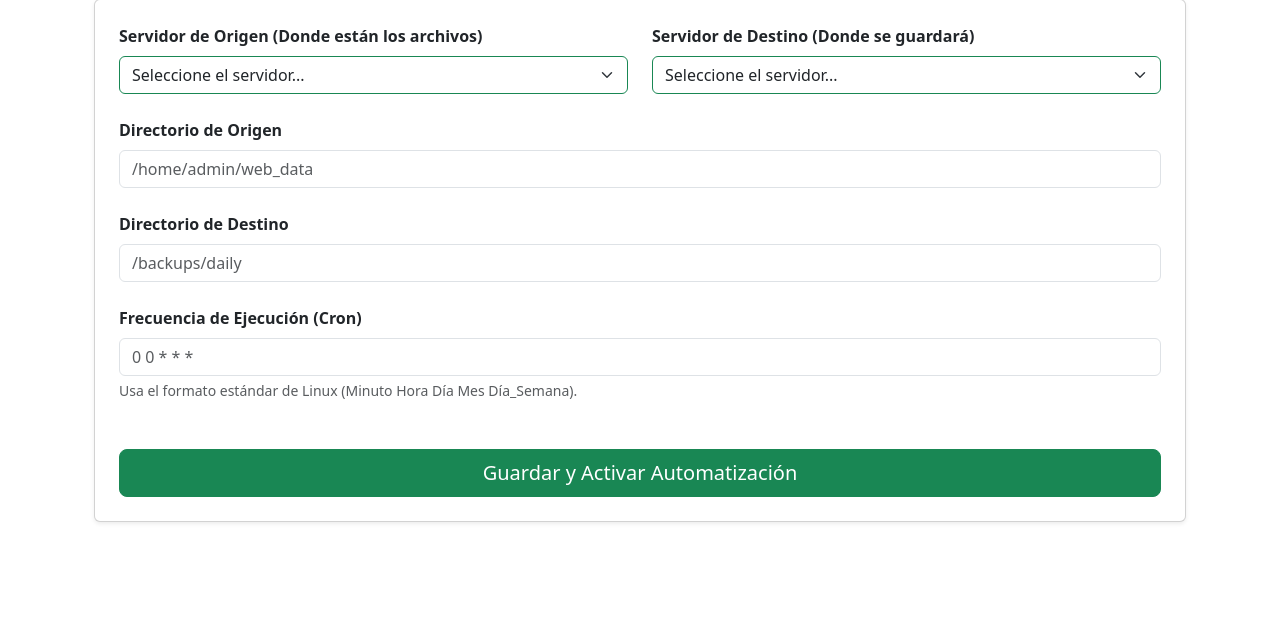
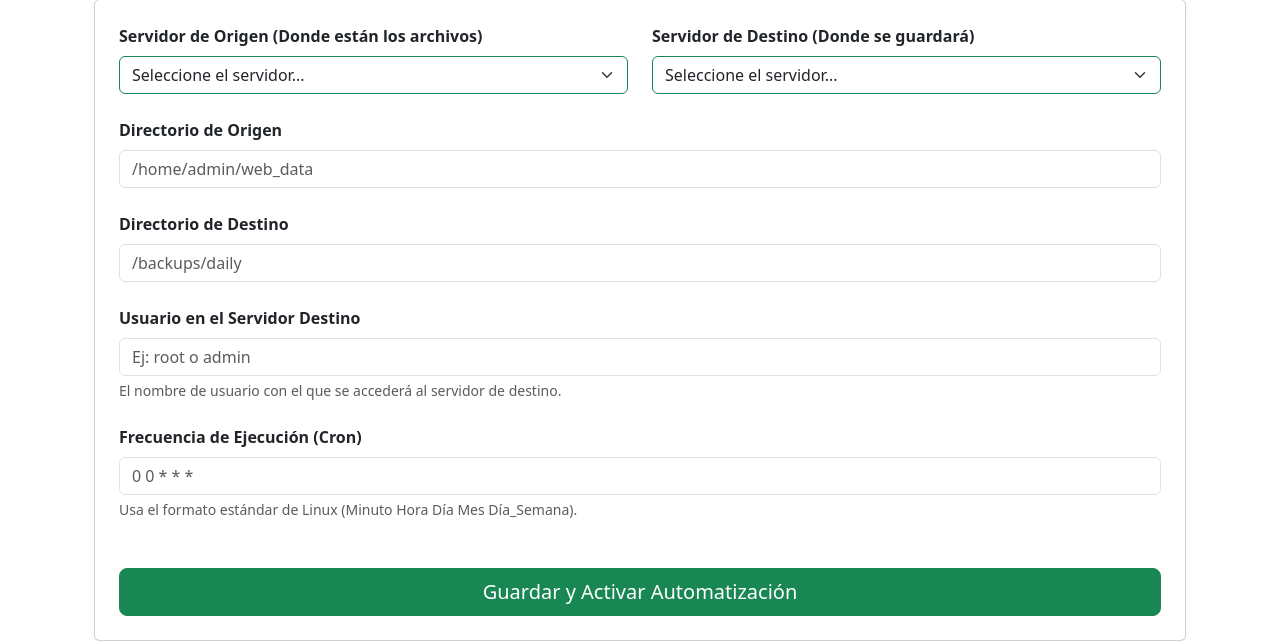
Before and after one commit to BrianTex/Respaldos, a Django app: page /configuracion/add/ in a window 1280 px wide. Shown: the part 175-816 px from the top of the page. Before the commit the page ends 698 px from the top, so only its background shows below. Run offline with Django 4.2, Linux system fonts and the light colour scheme; a user stored in the database is signed in; data comes from the database, SQL or seed files in the repository.

Commit message:
Se agregó una lista de configuraciones y una URL para borrar dichas configuraciones

```diff
--- a/core/urls.py
+++ b/core/urls.py
@@ -11,4 +11,6 @@
     path('api/listaReportes',views.listar_reportes,name='listaReportes'),
     path('servers/reportes',views.desplegar_async, name='desplegar_async'),
     path('configuracion/add/', views.add_configuracion, name='add_configuracion'),
+    path('configuracion/<int:pk>/delete/', views.delete_configuracion, name='delete_configuracion'),
+    path('configuracion/', views.configuracion_list, name='configuracion_list'),
 ]
--- a/core/views.py
+++ b/core/views.py
@@ -80,28 +80,28 @@
     return render(request, 'delete_server_confirm.html', {'server': server})
 
 #View que recibe la informaciòn mandada por el script
-def reportar(request,server_id):
-    if request.method=='POST':
-        token=request.POST.get('Autorizacion')
+def reportar(request, server_id):
+    if request.method == 'POST':
+        token = request.POST.get('Autorizacion')
         try:
-            servidor=Server.objects.get(id=server_id)
-            if servidor.password_bot!=token:
+            servidor = Server.objects.get(id=server_id)
+
+            if servidor.contrasena_bot != token:
                 return JsonResponse({'error': 'Token inválido'}, status=403)
 
-            estado=request.POST.get('estado')
-            archivo=request.POST.get('archivo')
-            fecha=request.POST.get('fecha')
+            estado = request.POST.get('estado')
+            archivo = request.POST.get('archivo')
+            fecha = request.POST.get('fecha')
 
             Reporte.objects.create(
                 estado=estado,
                 archivo=archivo,
                 fecha=fecha,
-                idServidor=server_id
+                idServer=servidor
             )
             return JsonResponse({'status': 'recibido'})
         except Server.DoesNotExist:
             return JsonResponse({'error': 'Servidor no encontrado'}, status=404)
-
 
 def serializar_a_json(querySet):
     datos = []
@@ -126,40 +126,60 @@
 @login_required
 def add_configuracion(request):
     if request.method == 'POST':
-        servidor_origen_id = request.POST.get('servidor_origen')
-        servidor_destino_id = request.POST.get('servidor_destino')
-        dir_origen = request.POST.get('directorio_origen')
-        dir_destino = request.POST.get('directorio_destino')
-        cron = request.POST.get('frecuencia_cron')
-        dst_user=request.POST.get('dst_user')
+        origen_id = request.POST.get('servidor_origen')
+        destino_id = request.POST.get('servidor_destino')
 
-        origen = Server.objects.get(id=servidor_origen_id)
-        destino = Server.objects.get(id=servidor_destino_id)
+        if not origen_id or not destino_id:
+            messages.error(request, 'Debes seleccionar ambos servidores.')
+            servidores = Server.objects.all()
+            return render(request, 'add_configuracion.html', {'servidores': servidores})
 
-        nueva_conf = ConfiguracionRespaldo(
-            servidor_origen=origen,
-            servidor_destino=destino,
-            directorio_origen=dir_origen,
-            directorio_destino=dir_destino,
-            frecuencia_cron=cron,
-            dst_user=dst_user
-        )
-        nueva_conf.save()
-        automatizarServidor(nueva_conf)
-        return redirect('servers_list')
+        try:
+            servidor_origen = Server.objects.get(id=int(origen_id))
+            servidor_destino = Server.objects.get(id=int(destino_id))
+
+            nueva_conf = ConfiguracionRespaldo(
+                servidor_origen=servidor_origen,
+                servidor_destino=servidor_destino,
+                directorio_origen=request.POST.get('directorio_origen', '').strip(),
+                directorio_destino=request.POST.get('directorio_destino', '').strip(),
+                frecuencia_cron=request.POST.get('frecuencia_cron', '').strip(),
+                dst_user=request.POST.get('dst_user', '').strip()
+            )
+
+            nueva_conf.save()
+
+            nueva_conf.refresh_from_db()
+
+            automatizarServidor(nueva_conf)
+
+            messages.success(request, '¡Configuración guardada y automatizada con éxito!')
+            return redirect('configuracion_list')
+
+        except ValueError as e:
+            messages.error(request, f'Error en los datos proporcionados: {str(e)}')
+            servidores = Server.objects.all()
+            return render(request, 'add_configuracion.html', {'servidores': servidores})
+        except Server.DoesNotExist:
+            messages.error(request, 'Uno de los servidores seleccionados no existe.')
+            servidores = Server.objects.all()
+            return render(request, 'add_configuracion.html', {'servidores': servidores})
+        except Exception as e:
+            messages.error(request, f'Error inesperado: {str(e)}')
+            servidores = Server.objects.all()
+            return render(request, 'add_configuracion.html', {'servidores': servidores})
 
     servidores = Server.objects.all()
     return render(request, 'add_configuracion.html', {'servidores': servidores})
 
 @login_required
 def delete_configuracion(request, pk):
-    # Buscamos la configuración o lanzamos un 404 si no existe
     config = get_object_or_404(ConfiguracionRespaldo, pk=pk)
 
     if request.method == 'POST':
         config.delete()
         messages.success(request, 'Configuración de respaldo eliminada correctamente.')
-        return redirect('server_list') # O a la lista de configuraciones si ya la tienes
+        return redirect('server_list')
 
     return render(request, 'delete_config_confirm.html', {'config': config})
 
--- a/templates/add_configuracion.html
+++ b/templates/add_configuracion.html
@@ -44,6 +44,12 @@
                 </div>
 
                 <div class="mb-4">
+                    <label class="form-label fw-bold">Usuario en el Servidor Destino</label>
+                        <input type="text" name="dst_user" class="form-control" placeholder="Ej: root o admin" required>
+                    <div class="form-text">El nombre de usuario con el que se accederá al servidor de destino.</div>
+                </div>
+
+                <div class="mb-4">
                     <label class="form-label fw-bold">Frecuencia de Ejecución (Cron)</label>
                     <input type="text" name="frecuencia_cron" class="form-control" placeholder="0 0 * * *" required>
                     <div class="form-text">Usa el formato estándar de Linux (Minuto Hora Día Mes Día_Semana).</div>
```
Also changed, not shown: core/utils.py (+10 -9 lines).
